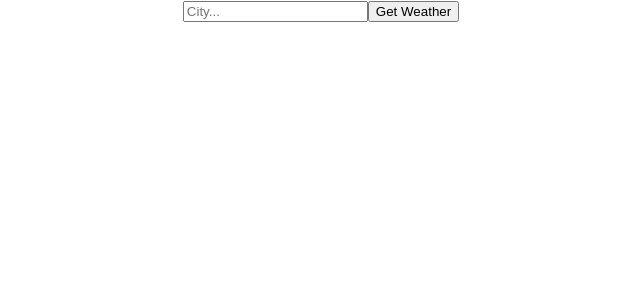
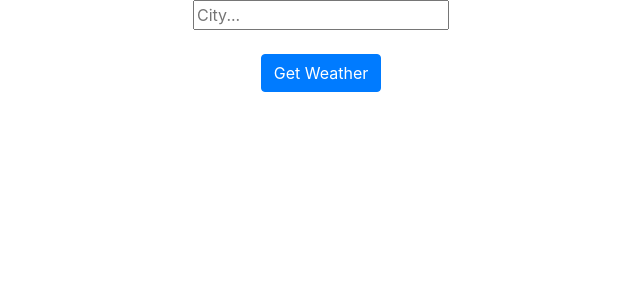
Before and after one commit to jorgevz/myWeatherapp, a React (Create React App) app: page / in a window 1280 px wide. Shown: the top 300 px of the page, without its empty margins (319-959 px from the left). Built offline with nearby package versions, Linux system fonts and the light colour scheme.

Commit message:
bootstrap finally integrated and working

```diff
--- a/src/components/Weather.js
+++ b/src/components/Weather.js
@@ -1,5 +1,7 @@
 import React from 'react';
 import axios from 'axios';
+import { Button } from 'react-bootstrap';
+import 'bootstrap/dist/css/bootstrap.min.css';
 
 
 export default class Weather extends React.Component {
@@ -35,17 +37,22 @@ getWeather = async (e) => {
     console.log(this.state.weather)
    }
  );
-
+  if (city === '') {
+   alert("City Missing")
+  }
 
 
 }
+
+
 
 render (){
 
 return(
 <div id='all' >
 
-<form onSubmit={this.getWeather}>
+<form id='form' onSubmit={this.getWeather}>
+
 <input
 type='text'
 placeholder='City...'
@@ -53,10 +60,12 @@ id='city'
 onChange={this.handlenum1Change}
 />
 
+<br/>
+<br/>
 
-<button>Get Weather</button>
+<Button className="btn-primary" variant='primary' type='submit'>Get Weather</Button>
 
-
+  <br/>
   <br/>
   <h2>{this.state.weather.map(weather => (<div>
   {weather.location.name}
@@ -71,6 +80,7 @@ onChange={this.handlenum1Change}
   <br/>
   </div>))}</h2>
   </form>
+
 </div>
 
 
```
